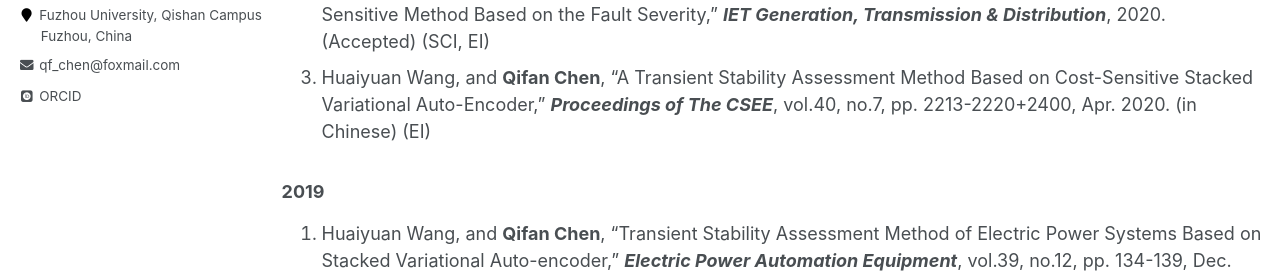
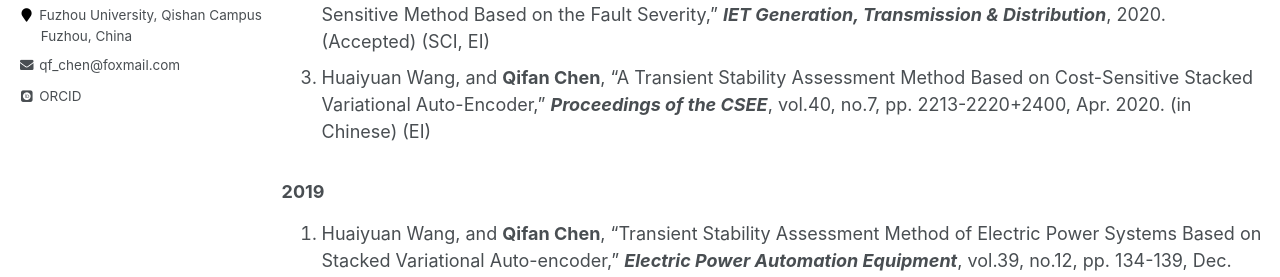
Before and after one commit to ChQf/ChQf.github.io, a Jekyll site: the page built from _pages/publications.md, in a window 1280 px wide and 954 px high. Shown: the part 410-687 px from the top of the window. Built offline with Jekyll 4.4.1, drawn with Linux system fonts in a browser that asks for light colours; some web fonts are replaced.

```diff
--- a/_pages/publications.md
+++ b/_pages/publications.md
@@ -10,7 +10,7 @@ author_profile: true
 ### 2020
 1. Huaiyuan Wang, **Qifan Chen**, and Baohui Zhang, "Transient Stability Assessment Combined Model Framework Based on Cost-Sensitive Method," ***IET Generation, Transmission & Distribution***, vol.14, no.12, pp. 2256-2262, 2020. (SCI, EI)<br>
 1. Huaiyuan Wang\*, Qingyin Wang, and **Qifan Chen**\*, "Transient Stability Assessment Model with Improved Cost Sensitive Method Based on the Fault Severity," ***IET Generation, Transmission & Distribution***, 2020. (Accepted) (SCI, EI)<br>
-1. Huaiyuan Wang, and **Qifan Chen**, "A Transient Stability Assessment Method Based on Cost-Sensitive Stacked Variational Auto-Encoder," ***Proceedings of The CSEE***, vol.40, no.7, pp. 2213-2220+2400, Apr. 2020. (in Chinese) (EI)<br>
+1. Huaiyuan Wang, and **Qifan Chen**, "A Transient Stability Assessment Method Based on Cost-Sensitive Stacked Variational Auto-Encoder," ***Proceedings of the CSEE***, vol.40, no.7, pp. 2213-2220+2400, Apr. 2020. (in Chinese) (EI)<br>
 
 ### 2019
 1. Huaiyuan Wang, and **Qifan Chen**, "Transient Stability Assessment Method of Electric Power Systems Based on Stacked Variational Auto-encoder," ***Electric Power Automation Equipment***, vol.39, no.12, pp. 134-139, Dec. 2019. (in Chinese) (Award winning papers from the 19th Annual Conference of Fujian Society for Electrical Engineering) (EI)
```
